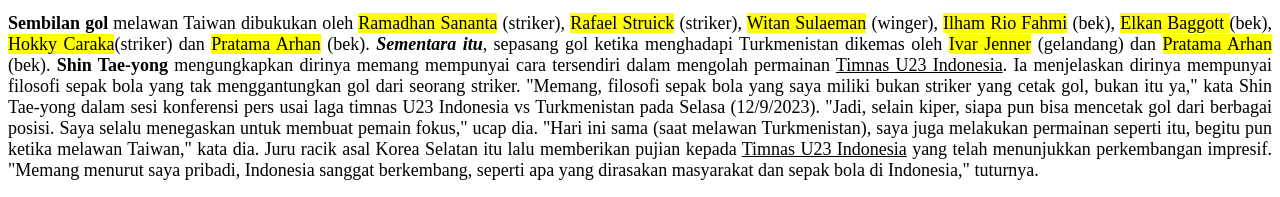
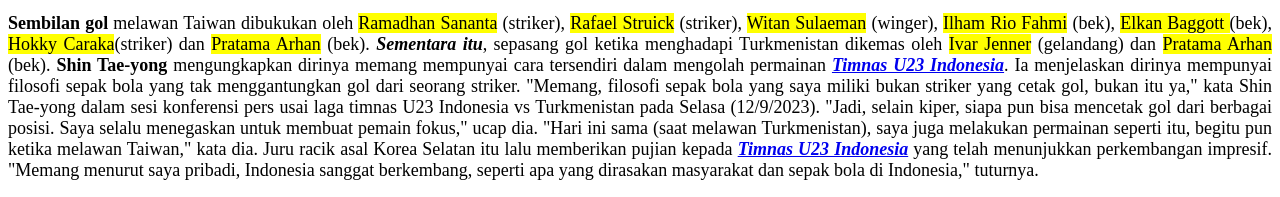
Before and after one commit to Hamelberg/Pemograman-Web, a plain HTML site: page index.html in a window 1280 px wide. Shown: the part 789-986 px from the top of the page. Drawn offline with Linux system fonts and the light colour scheme.

```diff
--- a/index.html
+++ b/index.html
@@ -34,13 +34,13 @@
     <p>
         <b>Sembilan gol</b> melawan Taiwan dibukukan oleh <mark>Ramadhan Sananta</mark> (striker), <mark>Rafael Struick</mark> (striker), <mark>Witan Sulaeman</mark> (winger), <mark>Ilham Rio Fahmi</mark> (bek), <mark>Elkan Baggott </mark>(bek), <mark>Hokky Caraka</mark>(striker) dan <mark>Pratama Arhan</mark> (bek).
         <b><i>Sementara itu</i></b>, sepasang gol ketika menghadapi Turkmenistan dikemas oleh <mark>Ivar Jenner</mark> (gelandang) dan <mark>Pratama Arhan</mark> (bek).
-        <b>Shin Tae-yong</b> mengungkapkan dirinya memang mempunyai cara tersendiri dalam mengolah permainan <u>Timnas U23 Indonesia</u>.
+        <b>Shin Tae-yong</b> mengungkapkan dirinya memang mempunyai cara tersendiri dalam mengolah permainan <a href="https://www.pssi.org/"><b ><i>Timnas U23 Indonesia</i></b></a>.
         Ia menjelaskan dirinya mempunyai filosofi sepak bola yang tak menggantungkan gol dari seorang striker.
 
         "Memang, filosofi sepak bola yang saya miliki bukan striker yang cetak gol, bukan itu ya," kata Shin Tae-yong dalam sesi konferensi pers usai laga timnas U23 Indonesia vs Turkmenistan pada Selasa (12/9/2023).
         "Jadi, selain kiper, siapa pun bisa mencetak gol dari berbagai posisi. Saya selalu menegaskan untuk membuat pemain fokus," ucap dia.
         "Hari ini sama (saat melawan Turkmenistan), saya juga melakukan permainan seperti itu, begitu pun ketika melawan Taiwan," kata dia.
-        Juru racik asal Korea Selatan itu lalu memberikan pujian kepada <u>Timnas U23 Indonesia</u> yang telah menunjukkan perkembangan impresif.
+        Juru racik asal Korea Selatan itu lalu memberikan pujian kepada <a href="https://www.pssi.org/"><b ><i>Timnas U23 Indonesia</i></b></a> yang telah menunjukkan perkembangan impresif.
         "Memang menurut saya pribadi, Indonesia sanggat berkembang, seperti apa yang dirasakan masyarakat dan sepak bola di Indonesia," tuturnya.
         </font>
     </p>
```
